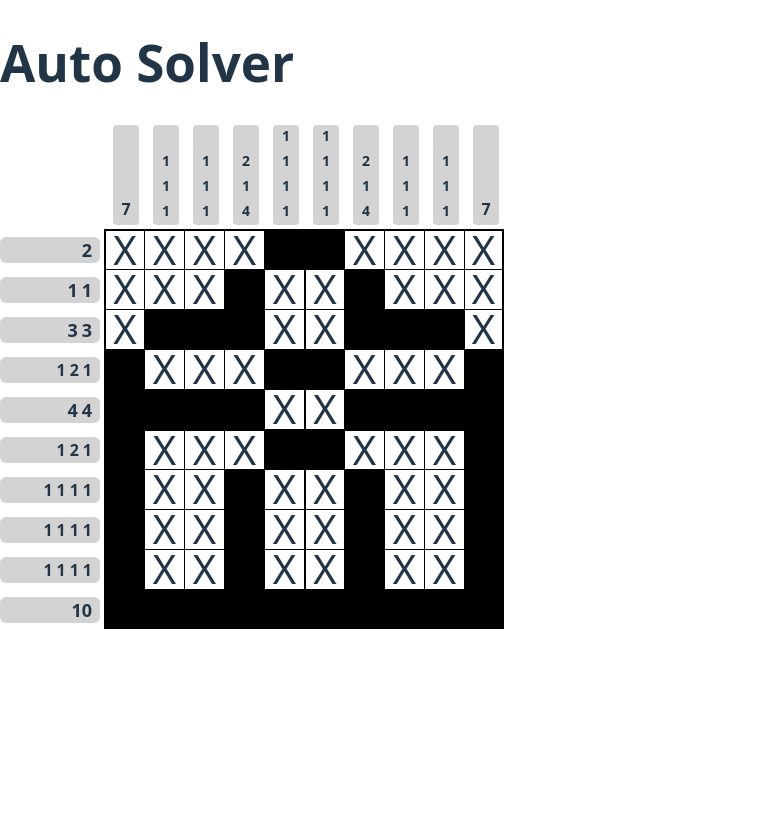
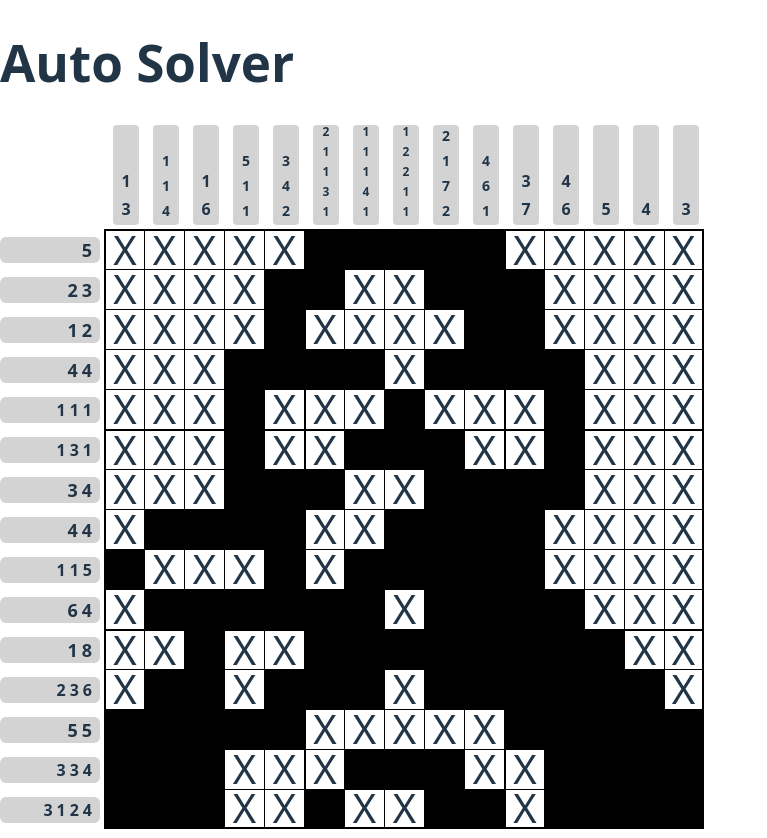
Before and after one commit to BorisKozo/pic-a-pix, a React (Vite) app: page /solver in a window 1280 px wide. Shown: the whole page, without its empty margins (0-767 px from the left). Before the commit the page ends 800 px from the top, so only its background shows below. Built offline with nearby package versions, Linux system fonts and the light colour scheme.

Commit message:
added level

```diff
--- a/src/App.tsx
+++ b/src/App.tsx
@@ -5,6 +5,7 @@ import {createBrowserRouter} from "react-router";
 import {RouterProvider} from "react-router/dom";
 import {Game} from "./game/Game.tsx";
 import {Simulator} from "./simulator/Simulator.tsx";
+import {levels} from "./levels.ts";
 
 const router = createBrowserRouter([
     {
@@ -21,7 +22,7 @@ const router = createBrowserRouter([
     },
     {
         path: '/solver',
-        element: <Solver clues={House.clues}></Solver>
+        element: <Solver clues={levels.hard1.clues}></Solver>
     }
 ]);
 
--- /dev/null
+++ b/src/levels.ts
@@ -0,0 +1,31 @@
+import type {BoardPosition, IRowColumnClues} from "./BoardData.ts";
+
+export interface ILevel {
+    name: string;
+    size: number;
+    clues: IRowColumnClues;
+}
+
+export interface ITestLevel extends ILevel {
+    positions: BoardPosition[];
+}
+
+export interface ILevelMap {
+    [key: string]: ILevel;
+}
+
+export const levels: ILevelMap = {
+    hard1: {
+        name: 'Hard 1',
+        size: 15,
+        clues: {
+            rowClues: [
+                [5], [2, 3], [1, 2], [4, 4], [1, 1, 1], [1, 3, 1], [3, 4], [4, 4], [1, 1, 5], [6, 4], [1, 8], [2, 3, 6], [5, 5], [3, 3, 4], [3, 1, 2, 4]
+            ],
+            colClues: [
+                [1, 3], [1, 1, 4], [1, 6], [5, 1, 1], [3, 4, 2], [2, 1, 1, 3, 1], [1, 1, 1, 4, 1], [1, 2, 2, 1, 1], [2, 1, 7, 2], [4, 6, 1], [3, 7], [4, 6], [5], [4], [3]
+            ]
+        }
+    }
+
+}
```
Also changed, not shown: src/db.ts (+1 -11 lines).
